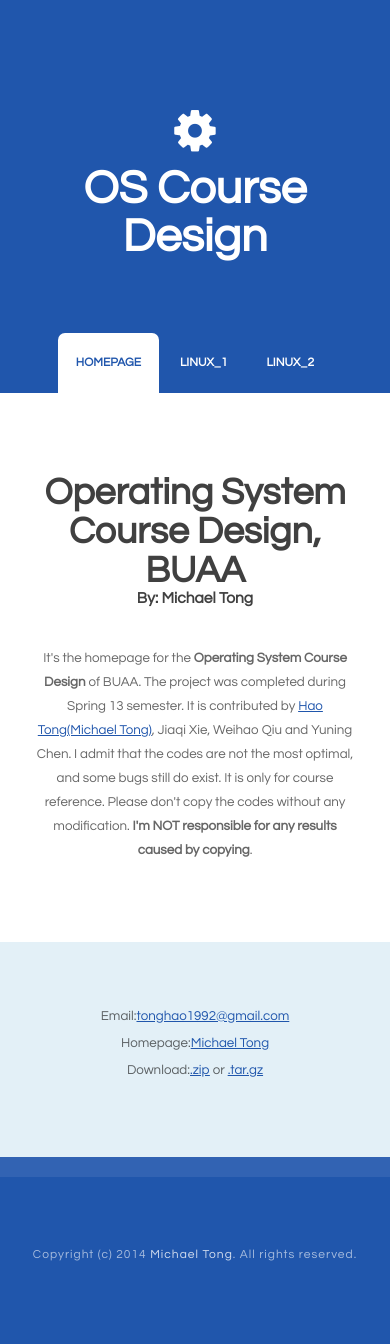
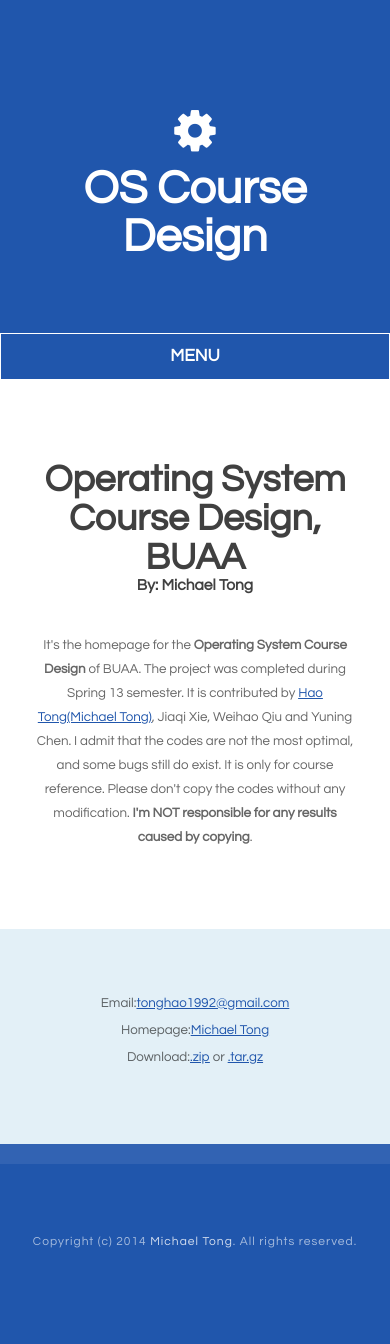
Before and after one commit to MichaelTong/OSCourseDesign, a Jekyll site: the page built from index.html, in a window 390 px wide. Built offline with Jekyll 4.4.1, drawn with Linux system fonts in a browser that asks for light colours.

Commit message:
responsive menu

```diff
--- /dev/null
+++ b/_includes/navigation.html
@@ -0,0 +1,19 @@
+<div id="header-wrapper" style="position:relative">
+	<div id="header" class="container">
+		<div id="logo">
+        	<span class="icon icon-cog"></span>
+			<h1><a href="./Operating System Course Design, BUAA_files/Operating System Course Design, BUAA.htm">OS Course Design</a></h1>
+		</div>
+	</div>
+</div>
+<ul class="nav">
+        <li><a href="#">MENU</a>
+			<ul class="subs">
+				<li><a href="{{ site.url }}" accesskey="1" title="Homepage">Homepage</a></li>
+				<li><a href="{{ site.url }}Linux_1" accesskey="2" title="Linux_1">Linux_1</a></li>
+				<li><a href="{{ site.url }}Linux_2" accesskey="3" title="Linux_2">Linux_2</a></li>
+				<li><a href="{{ site.url }}Linux_3" accesskey="4" title="Linux_3">Linux_3</a></li>
+				<li><a href="{{ site.url }}Linux_4" accesskey="5" title="Linux_4">Linux_4</a></li>
+			</ul>
+		</li>
+</ul>
--- a/_layouts/page.html
+++ b/_layouts/page.html
@@ -5,6 +5,7 @@
 </head>
 <!--[if IE 6]><link href="default_ie6.css" rel="stylesheet" type="text/css" /><![endif]-->
 <body>
+{% include navigation.html %}
 {{ content }}
 <!-- /#main -->
 <div id="back1">
--- a/default.css
+++ b/default.css
@@ -175,6 +175,7 @@
 	#menu
 	{
 		height: 60px;
+		display: none;
 	}
 
 	#menu ul
@@ -207,6 +208,100 @@
 		background: #FFF;
 		border-radius: 7px 7px 0px 0px;
 		color: #2056ac;
+	}
+
+	.nav,.nav ul {
+		list-style:none;
+		margin:0;
+		padding:0;
+	}
+
+	.nav {
+		position:relative;
+	}
+
+	.nav ul {
+		height:0;
+		left:0;
+		overflow:hidden;
+		position:absolute;
+		top:46px;
+	}
+
+	.nav li {
+		position:relative;
+	}
+
+	.nav li a {
+		-moz-transition:0.5s;
+		-o-transition:0.5s;
+		-webkit-transition:0.5s;
+		background-color:#2056AC;
+		border:1px solid #FFF;
+		color:#FFF;
+		display:block;
+		font-size: 1.3em;
+		font-weight: 600;
+		line-height:35px;
+		padding:5px 20px;
+		text-decoration:none;
+		transition:0.5s;
+		text-align: center;
+		max-width: 1200px;
+	}
+
+	.nav li:hover > a {
+		background:#8CCA33;
+		border-color:#2056AC;
+		color:#FFF;
+	}
+
+	.nav li:hover ul.subs {
+		height:auto;
+		width:100%;
+	}
+
+	.nav ul li {
+		-moz-transition:0.5s;
+		-o-transition:0.5s;
+		-webkit-transition:0.5s;
+		opacity:0;
+		transition:0.5s;
+		width:100%;
+	}
+
+	.nav li ul li {
+		-moz-transition-delay:0s;
+		-o-transition-delay:0s;
+		-webkit-transition-delay:0s;
+		transition-delay:0s;
+	}
+
+	.nav li:hover ul li {
+		opacity:1;
+		-moz-transition-delay:0.5s;
+		-o-transition-delay:0.5s;
+		-webkit-transition-delay:0.5s;
+		transition-delay:0.5s;
+	}
+
+	.nav ul li a {
+		background:#2056AC;
+		border-color:#FFF;
+		color:#FFF;
+		line-height:1px;
+		-moz-transition:1.5s;
+		-o-transition:1.5s;
+		-webkit-transition:1.5s;
+		transition:1.5s;
+	}
+
+	.nav li:hover ul li a {
+		line-height:35px;
+	}
+
+	.nav ul li a:hover {
+		background:#8CCA33;
 	}
 
 /*********************************************************************************/
@@ -505,6 +600,8 @@
 		#footer-small {display: none;}
 	}
 	@media screen and (min-width: 555px) {
+		.nav{display: none;}
+		#menu{display: block;}
 	}
 	@media screen and (min-width: 640px) {
 		#four-column {display: block;}
--- a/index.html
+++ b/index.html
@@ -6,10 +6,6 @@
 ---
 <div id="header-wrapper" style="position:relative">
 	<div id="header" class="container">
-		<div id="logo">
-        	<span class="icon icon-cog"></span>
-			<h1><a href="{{ site.url }}">OS Course Design</a></h1>
-		</div>
 		<div id="menu">
 			<ul>
 				<li class="active"><a href="{{ site.url }}" accesskey="1" title="Homepage">Homepage</a></li>
```
